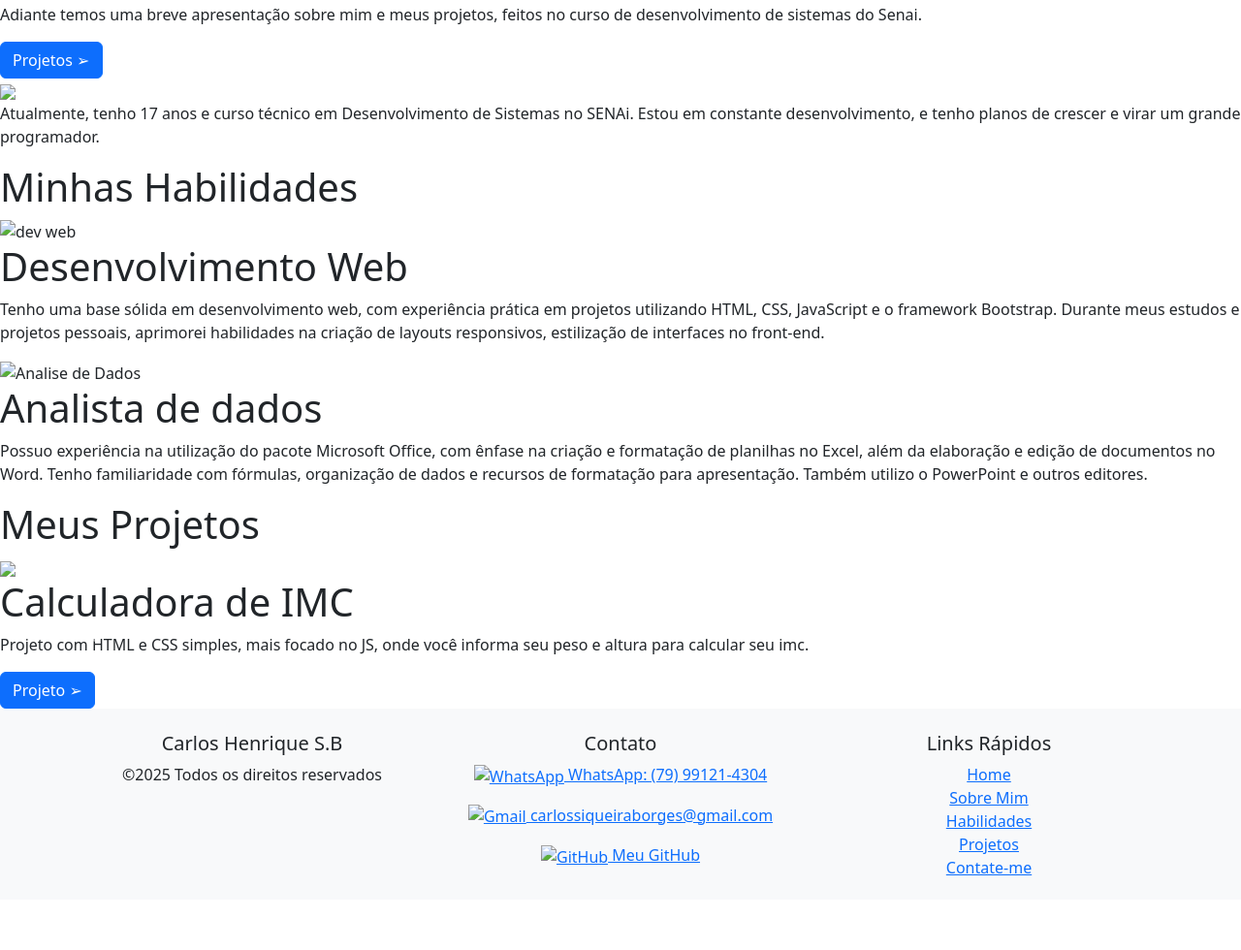
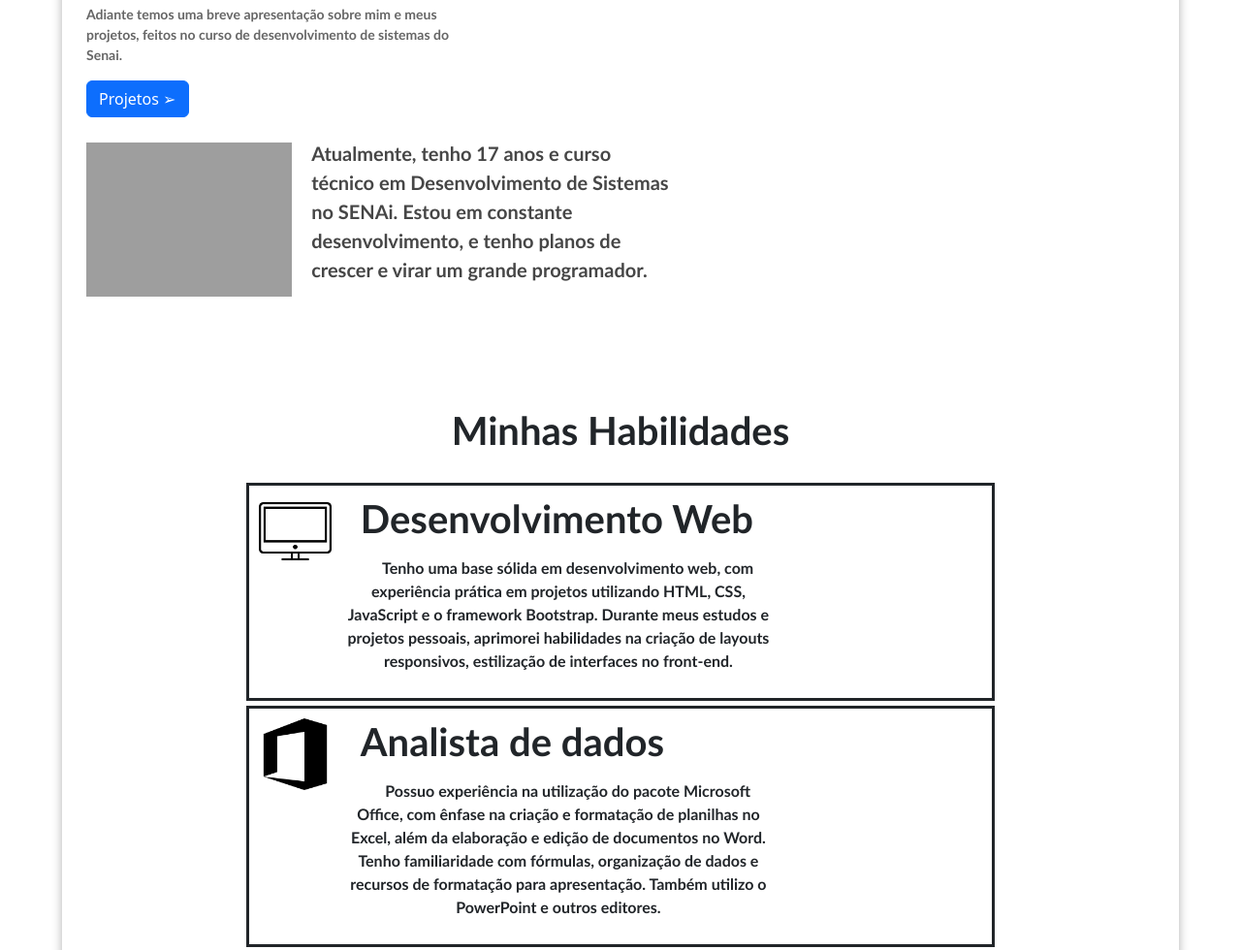
Before and after one commit to CarlosSQH/meu-portfolio, a plain HTML site: page index.html in a window 1280 px wide. Shown: the part 195-1175 px from the top of the page at 97% size. Before the commit the page ends 1123 px from the top, so only its background shows below. Drawn offline with nearby package versions, Linux system fonts and the light colour scheme; the site is published under a folder, as on GitHub Pages, so addresses that start at the root find nothing.

Commit message:
Update index.html

```diff
--- a/index.html
+++ b/index.html
@@ -7,13 +7,13 @@
   <title>portfolio</title>
   <link href="https://cdn.jsdelivr.net/npm/bootstrap@5.3.6/dist/css/bootstrap.min.css" rel="stylesheet"
     integrity="sha384-4Q6Gf2aSP4eDXB8Miphtr37CMZZQ5oXLH2yaXMJ2w8e2ZtHTl7GptT4jmndRuHDT" crossorigin="anonymous" />
-  <link rel="stylesheet" href="/estilos/estilos.css" />
+  <link rel="stylesheet" href="./estilos/estilos.css" />
 </head>
 
 <body>
   <nav class="navbar navbar-expand-lg bg-body-tertiary" id="cabecalho">
     <div class="container-fluid">
-      <a class="navbar-brand" href="/index.html" id="perfil">Perfil Profissional</a>
+      <a class="navbar-brand" href="./index.html" id="perfil">Perfil Profissional</a>
       <button class="navbar-toggler" type="button" data-bs-toggle="collapse" data-bs-target="#navbarNavAltMarkup"
         aria-controls="navbarNavAltMarkup" aria-expanded="false" aria-label="Toggle navigation">
         <span class="navbar-toggler-icon"></span>
@@ -44,7 +44,7 @@
     </div>
 
     <div id="sobre">
-      <img src="/imagens/20250604_172152.jpg">
+      <img src="./imagens/20250604_172152.jpg">
       <p>Atualmente, tenho 17 anos e curso técnico em Desenvolvimento de Sistemas
         no SENAi. Estou em constante desenvolvimento, e tenho planos de crescer
         e virar um grande programador.</p>
@@ -54,7 +54,7 @@
       <h1 id="hab-tito">Minhas Habilidades</h1>
 
       <div id="desen-web">
-        <img src="/imagens/pc ico.png" alt="dev web" />
+        <img src="./imagens/pc ico.png" alt="dev web" />
         <h1>Desenvolvimento Web</h1>
         <p>
           Tenho uma base sólida em desenvolvimento web, com experiência
@@ -66,7 +66,7 @@
       </div>
 
       <div id="analista">
-        <img src="/imagens/office ico.png" alt="Analise de Dados" />
+        <img src="./imagens/office ico.png" alt="Analise de Dados" />
         <h1>Analista de dados</h1>
         <p>
           Possuo experiência na utilização do pacote Microsoft Office, com
@@ -85,7 +85,7 @@
         <div id="carouselExample" class="carousel slide">
           <div class="carousel-inner">
             <div class="carousel-item active">
-              <img src="/imagens/Captura de tela 2025-06-02 152147.png" class="carrosel" />
+              <img src="./imagens/Captura de tela 2025-06-02 152147.png" class="carrosel" />
 
               <h1 class="tito-carrosel">Calculadora de IMC</h1>
               <p class="desc-carrosel">
@@ -98,7 +98,7 @@
                 </button></a>
             </div>
             <div class="carousel-item">
-              <img src="/imagens/Captura de tela 2025-06-02 132919.png" class="carrosel" />
+              <img src="./imagens/Captura de tela 2025-06-02 132919.png" class="carrosel" />
               <h1 class="tito-carrosel">Calculadora</h1>
               <p class="desc-carrosel">
                 Calculadora com desing simples, feitas com divs no hmtl, e
@@ -111,7 +111,7 @@
                 </button></a>
             </div>
             <div class="carousel-item">
-              <img src="/imagens/Captura de tela 2025-06-02 132937.png" class="carrosel" />
+              <img src="./imagens/Captura de tela 2025-06-02 132937.png" class="carrosel" />
               <h1 class="tito-carrosel">Pedágio Online</h1>
               <p class="desc-carrosel">
                 Pedágio feito com HTML,CSS e JS, onde recolhe as informações e
@@ -123,7 +123,7 @@
                 </button></a>
             </div>
             <div class="carousel-item">
-              <img src="/imagens/Captura de tela 2025-06-02 133802.png" class="carrosel" />
+              <img src="./imagens/Captura de tela 2025-06-02 133802.png" class="carrosel" />
               <h1 class="tito-carrosel">Projeto Android</h1>
               <p class="desc-carrosel">
                 É um site que conta a história do android, feito com html e
@@ -136,7 +136,7 @@
                 </button></a>
             </div>
             <div class="carousel-item">
-              <img src="/imagens/Captura de tela 2025-06-02 152203.png" class="carrosel" />
+              <img src="./imagens/Captura de tela 2025-06-02 152203.png" class="carrosel" />
               <h1 class="tito-carrosel">Calculadora de salário</h1>
               <p class="desc-carrosel">
                 É uma calculadora feita com HTML, CSS e JS, feita para
@@ -174,17 +174,17 @@
           <h5>Contato</h5>
           <p>
             <a href="https://wa.me/79991214304" target="_blank">
-              <img src="/imagens/whatsapp.webp" alt="WhatsApp" width="20" /> WhatsApp: (79) 99121-4304
+              <img src="./imagens/whatsapp.webp" alt="WhatsApp" width="20" /> WhatsApp: (79) 99121-4304
             </a>
           </p>
           <p>
             <a href="mailto:carlossiqueiraborges@gmail.com" target="_blank">
-              <img src="/imagens/Gmail.webp" alt="Gmail" width="20" /> carlossiqueiraborges@gmail.com
+              <img src="./imagens/Gmail.webp" alt="Gmail" width="20" /> carlossiqueiraborges@gmail.com
             </a>
           </p>
           <p>
             <a href="https://github.com/CarlosSQH" target="_blank">
-              <img src="/imagens/github.png" alt="GitHub" width="20" /> Meu GitHub
+              <img src="./imagens/github.png" alt="GitHub" width="20" /> Meu GitHub
             </a>
           </p>
         </div>
@@ -195,7 +195,7 @@
           <a href="#sobre" class="d-block">Sobre Mim</a>
           <a href="#habilidades" class="d-block">Habilidades</a>
           <a href="#portfolio" class="d-block">Projetos</a>
-          <a href="/contatar.html" class="d-block">Contate-me</a>
+          <a href="./contatar.html" class="d-block">Contate-me</a>
         </div>
 
       </div>
```
